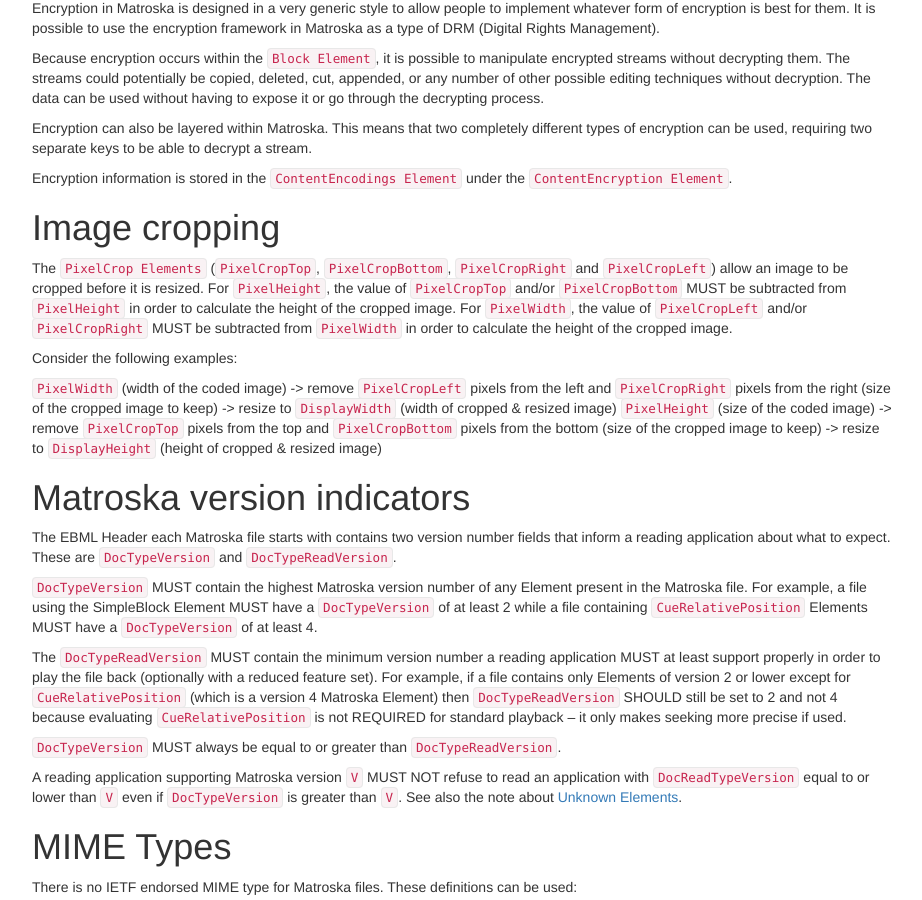
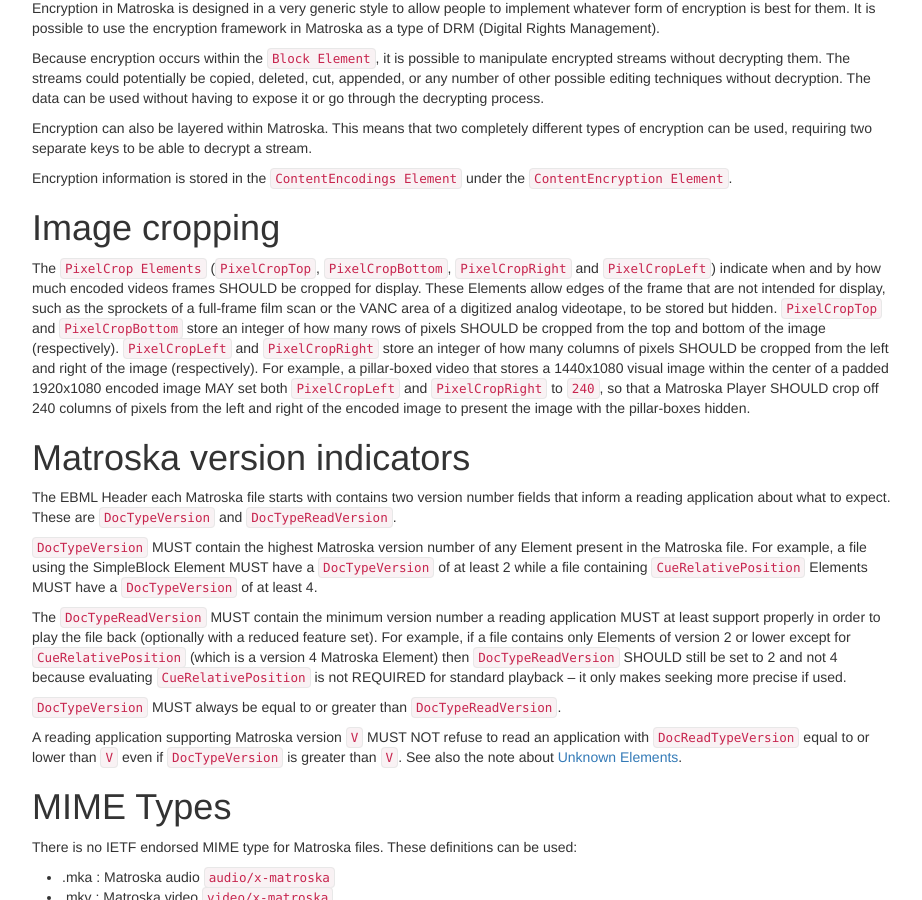
Before and after one commit to ietf-wg-cellar/matroska-specification, a Jekyll site: the page built from notes.md, in a window 1280 px wide and 900 px high, scrolled down 1102 px. Shown: the whole window, without its empty margins (273-1195 px from the left). Built offline with Jekyll 4.4.1, drawn with Linux system fonts in a browser that asks for light colours; our own code applies the rules of GitHub Pages for plain Markdown files.

Commit message:
rewrites image cropping section

```diff
--- a/notes.md
+++ b/notes.md
@@ -49,12 +49,7 @@
 
 # Image cropping
 
-The `PixelCrop Elements` (`PixelCropTop`, `PixelCropBottom`, `PixelCropRight` and `PixelCropLeft`) allow an image to be cropped before it is resized. For `PixelHeight`, the value of `PixelCropTop` and/or `PixelCropBottom` MUST be subtracted from `PixelHeight` in order to calculate the height of the cropped image. For `PixelWidth`, the value of `PixelCropLeft` and/or `PixelCropRight` MUST be subtracted from `PixelWidth` in order to calculate the height of the cropped image.
-
-Consider the following examples:
-
-`PixelWidth` (width of the coded image) -> remove `PixelCropLeft` pixels from the left and `PixelCropRight` pixels from the right (size of the cropped image to keep) -> resize to `DisplayWidth` (width of cropped & resized image)
-`PixelHeight` (size of the coded image) -> remove `PixelCropTop` pixels from the top and `PixelCropBottom` pixels from the bottom (size of the cropped image to keep) -> resize to `DisplayHeight` (height of cropped & resized image)
+The `PixelCrop Elements` (`PixelCropTop`, `PixelCropBottom`, `PixelCropRight` and `PixelCropLeft`) indicate when and by how much encoded videos frames SHOULD be cropped for display. These Elements allow edges of the frame that are not intended for display, such as the sprockets of a full-frame film scan or the VANC area of a digitized analog videotape, to be stored but hidden. `PixelCropTop` and `PixelCropBottom` store an integer of how many rows of pixels SHOULD be cropped from the top and bottom of the image (respectively). `PixelCropLeft` and `PixelCropRight` store an integer of how many columns of pixels SHOULD be cropped from the left and right of the image (respectively). For example, a pillar-boxed video that stores a 1440x1080 visual image within the center of a padded 1920x1080 encoded image MAY set both `PixelCropLeft` and `PixelCropRight` to `240`, so that a Matroska Player SHOULD crop off 240 columns of pixels from the left and right of the encoded image to present the image with the pillar-boxes hidden.
 
 # Matroska version indicators
 
```
